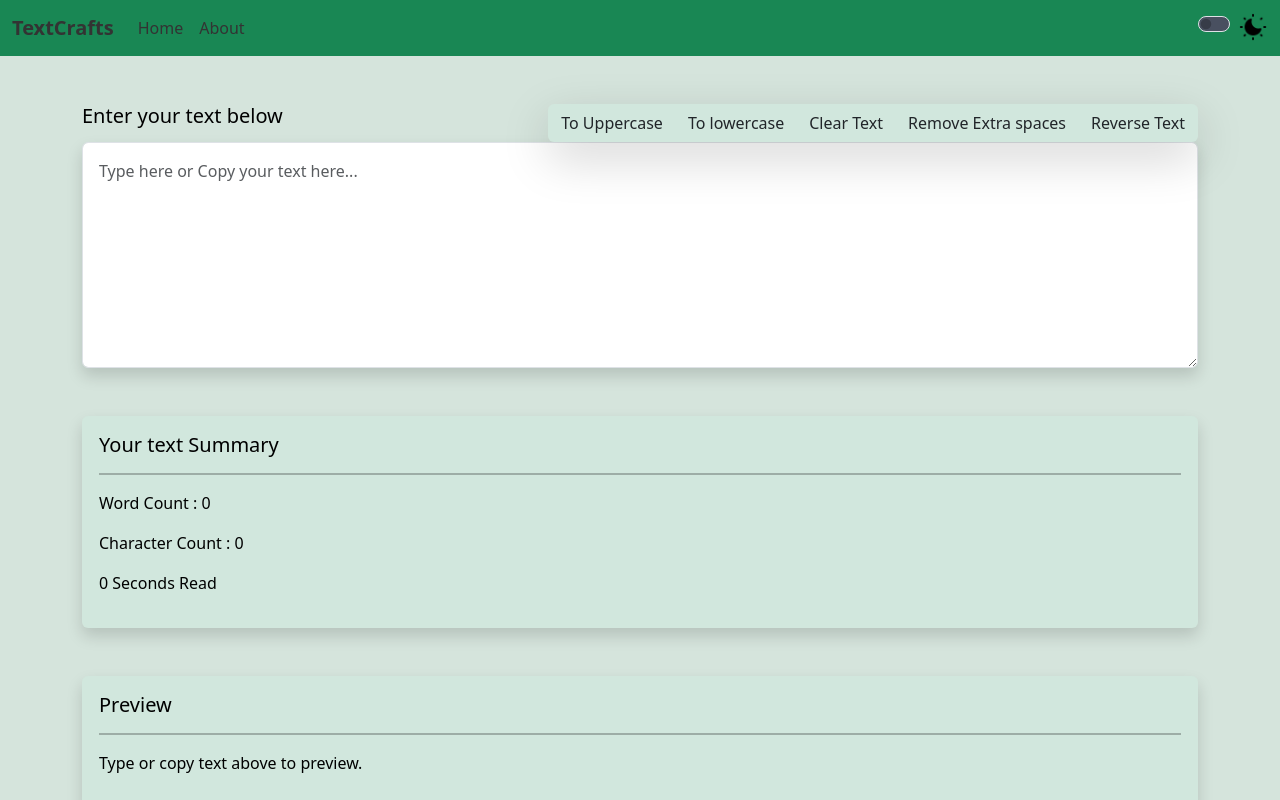
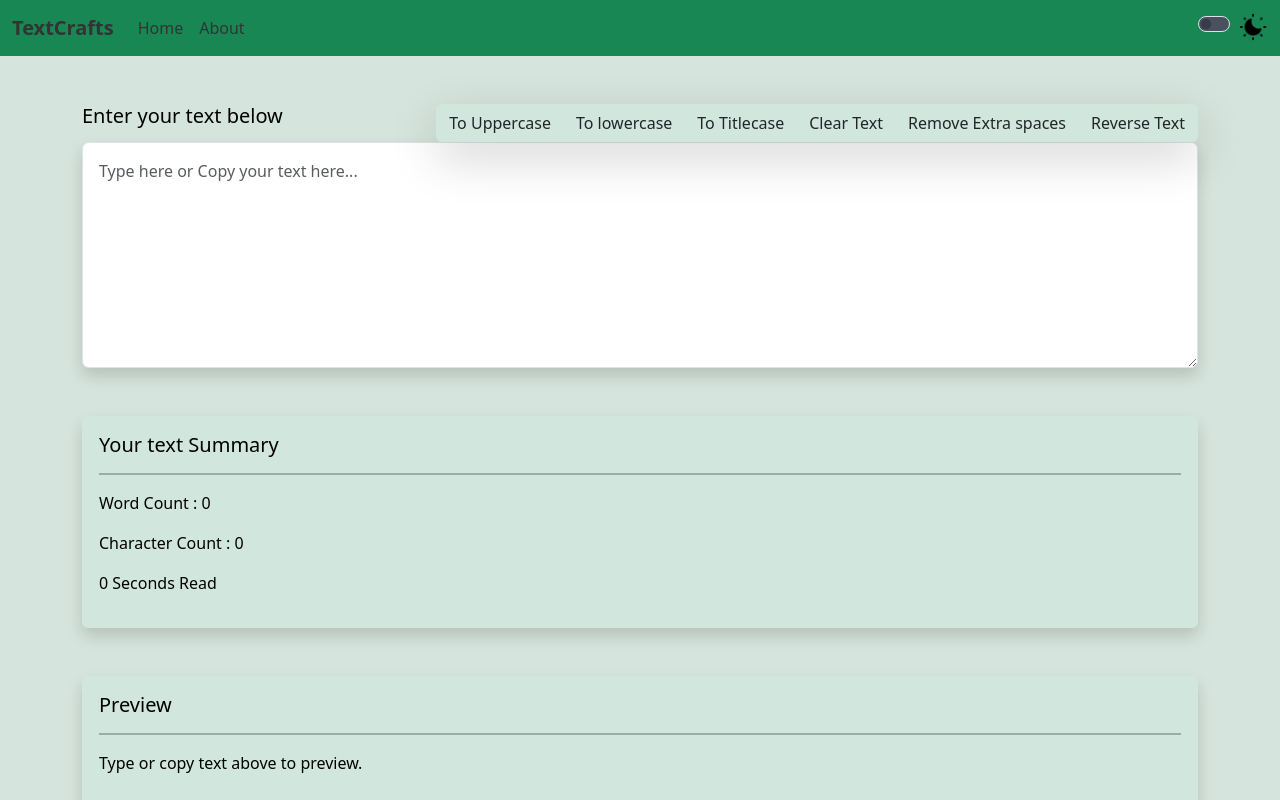
Before and after one commit to Matvibhor24/TextCrafts, a React (Create React App) app: page / in a window 1280 px wide. Built offline with nearby package versions, Linux system fonts and the light colour scheme.

Commit message:
To Title Case added

```diff
--- a/src/components/TextForm.js
+++ b/src/components/TextForm.js
@@ -21,6 +21,13 @@ export default function TextForm(props){
         setDisplayBoxVisible(true);
         setText1(text.toLowerCase());
     }
+    const convertToTitleCase = () => {
+        setDisplayBoxVisible(true);
+        const titleCaseText = text.replace(/\w\S*/g, (word) =>
+          word.charAt(0).toUpperCase() + word.substr(1).toLowerCase()
+        );
+        setText1(titleCaseText);
+      };
     const onClearHandler=()=>{
         setDisplayBoxVisible(false);
         document.getElementById("exampleFormControlTextarea1").value="";
@@ -51,6 +58,7 @@ export default function TextForm(props){
             <div className={`btn-group bg-${props.mode==='light'?'success-subtle':'success'} btn-outline-success shadow-lg rounded`} align="right" role="group" aria-label="Basic example" >
                 <button type="button" className="btn " onClick={onUpClick} >To Uppercase</button>
                 <button type="button" className="btn " onClick={onLoClick}>To lowercase</button>
+                <button type="button" className="btn " onClick={convertToTitleCase}>To Titlecase</button>
                 <button type="button" className="btn " onClick={onClearHandler}>Clear Text</button>
                 {/* <button type="button" className="btn btn-outline-success bg-success-subtle" onClick={onCopyHandler}>Copy Text</button> */}
                 <button type="button" className="btn " onClick={onRemoveSpaceHandler}>Remove Extra spaces</button>
```
